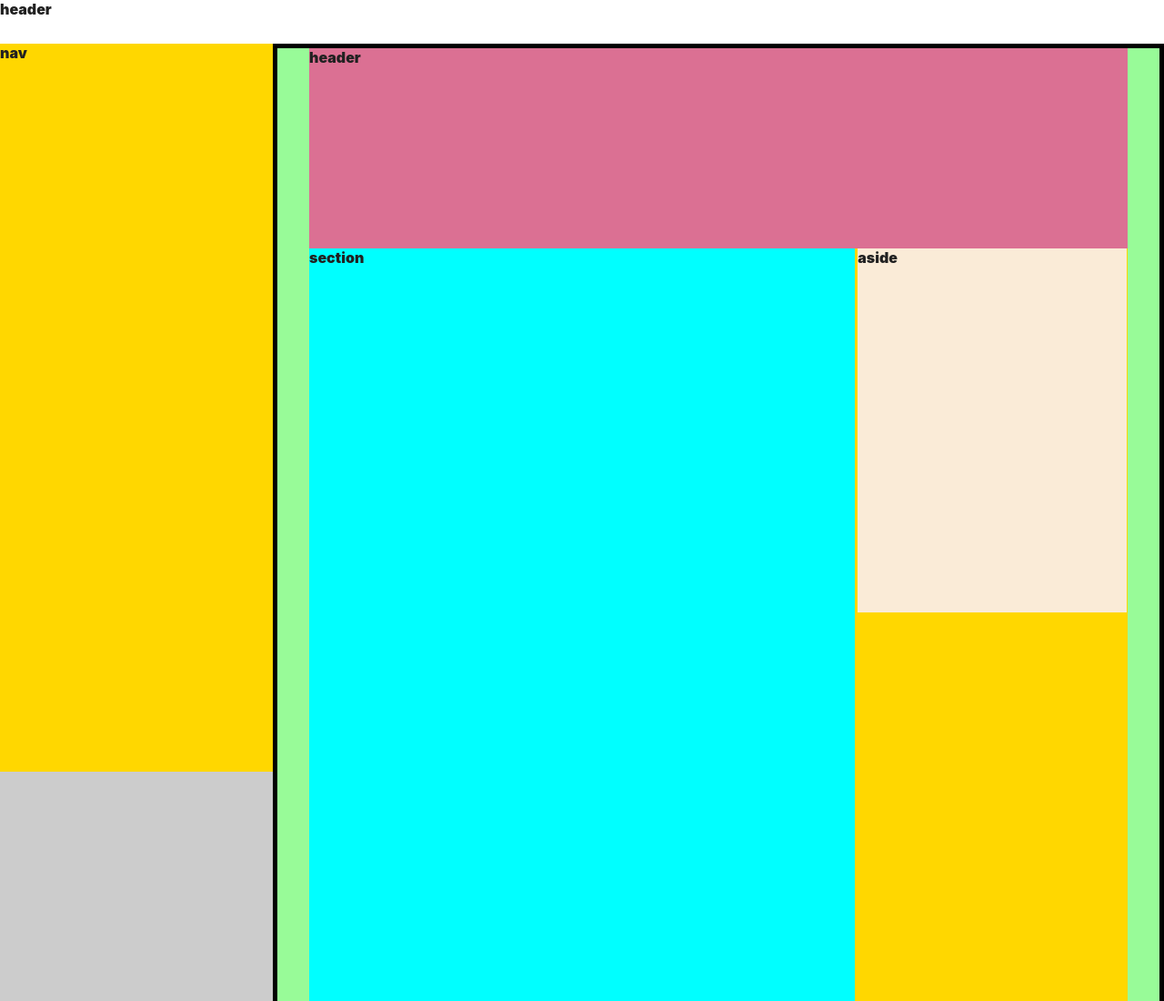
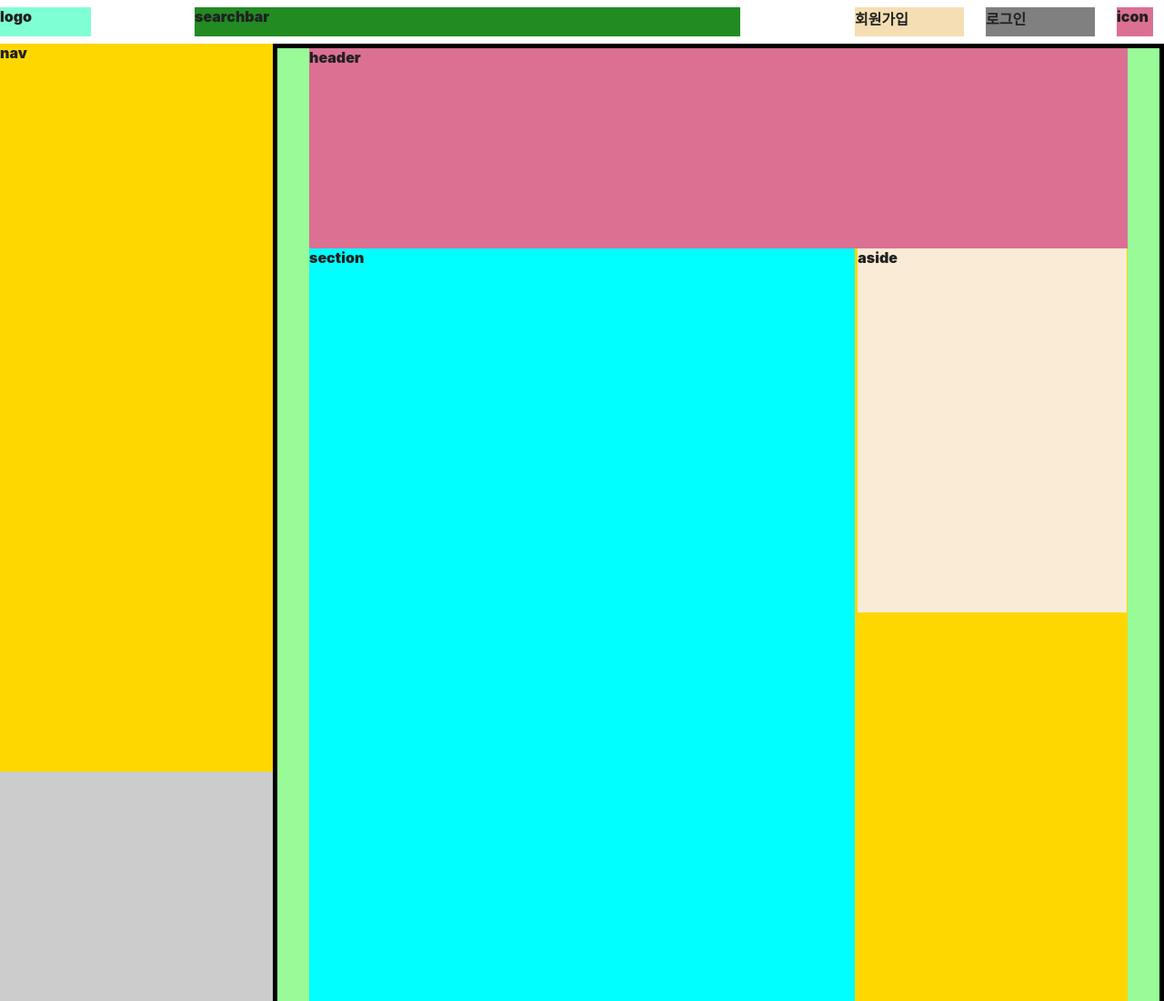
Before and after one commit to ssw6750/MarkUp-study-with-LikeLion, a plain HTML site: page index.html in a window 1280 px wide. Shown: the top 1100 px of the page at 91% size. Drawn offline with Linux system fonts and the light colour scheme; a web font is replaced by a local one.

Commit message:
헤더 레이아웃 작성

```diff
--- a/css/index.css
+++ b/css/index.css
@@ -30,8 +30,52 @@ body {
   position: fixed;
   width: 100%;
   z-index: 10;
+  display: flex;
+  align-items: center;
+  justify-content: space-between;
 }
 
+.logo {
+  width: 100px;
+  background-color: aquamarine;
+  height: 32px;
+}
+
+.search-bar{
+  display: inline-block;
+  background-color: forestgreen;
+  max-width: 600px;
+  width: 100%;
+  height: 32px;
+}
+
+/* display: flow-root 사용! */
+.header-menu {
+  display: flow-root;
+}
+
+.group {
+  float: left;
+  height: 32px;
+  margin: 0 12px;
+}
+
+.group1 {
+  width: 120px;
+  background-color: wheat;
+
+}
+.group2 {
+  width: 120px;
+  background-color: gray;
+}
+.group3 {
+  width: 40px;
+  background-color: palevioletred;
+}
+
+
+/* nav 영역 */
 /* height 100% 말고 더 좋은 방법? strech? */
 nav {
   position: fixed;
--- a/index.html
+++ b/index.html
@@ -11,8 +11,22 @@
   <link rel="stylesheet" href="./css/index.css" />
 </head>
 <body>
-  <header class="head">header</header>
-  <nav>nav</nav>
+  <header class="head">
+    <h1 class="logo">
+      <a href="/index.html">logo</a>
+    </h1>
+    <section class="search-bar">
+      searchbar
+    </section>
+    <section class="header-memu">
+      <div class="group group1">회원가입</div>
+      <div class="group group2">로그인</div>
+      <div class="group group3">icon</div>
+    </section>
+  </header>
+  <nav>
+    nav
+  </nav>
   <section class="main-section">
     <main>
         <header>header</header>
```
